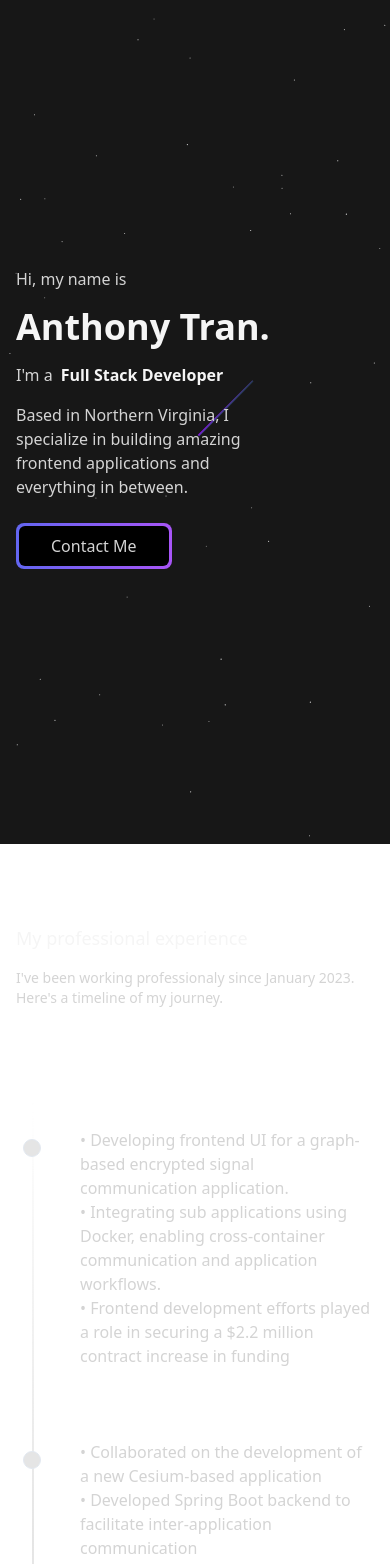
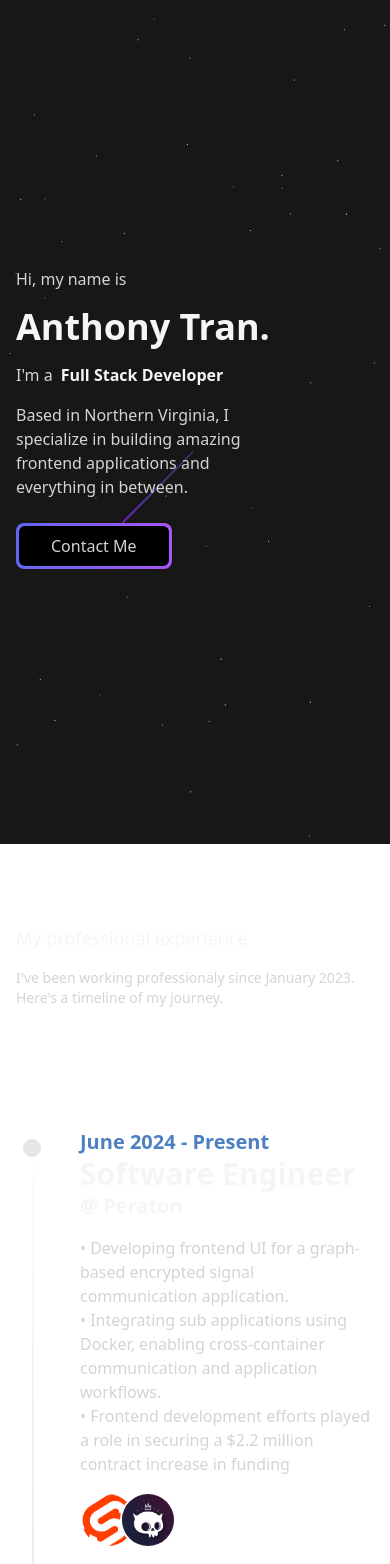
Before and after one commit to anthonyt03/anthony-portfolio, a Next.js app: page / in a window 390 px wide. Shown: the top 1564 px of the page. Built offline with nearby package versions, Linux system fonts and the light colour scheme.

Commit message:
fixed timeline styling on mobile

```diff
--- a/src/app/page.tsx
+++ b/src/app/page.tsx
@@ -4,10 +4,9 @@ import { cn } from '~/lib/utils'
 import ContactButton from './ContactButton'
 import { ShootingStars } from '~/components/ui/shooting-stars'
 import { StarsBackground } from '~/components/ui/stars-background'
-import { TracingBeam } from '~/components/ui/tracing-beam'
 import { Timeline } from '~/components/ui/timeline'
-import Image from 'next/image'
 import React from 'react'
+import { AnimatedTooltip } from '~/components/ui/animated-tooltip'
 
 export default function HomePage() {
   const flipWords = [
@@ -18,13 +17,26 @@ export default function HomePage() {
     'Programmer',
     'Techie',
   ]
+
+  const people = [
+    {
+      id: 1,
+      name: 'Svelte',
+      image: '/svelte.png',
+    },
+    {
+      id: 2,
+      name: 'Skeleton',
+      image: '/skeleton.png',
+    },
+  ]
   const data = [
     {
       title: 'Software Engineer',
       company: 'Peraton',
       time: 'June 2024 - Present',
       content: (
-        <div className='flex flex-col'>
+        <div className='flex h-full flex-col'>
           <p>
             • Developing frontend UI for a graph-based encrypted signal
             communication application.
@@ -37,6 +49,9 @@ export default function HomePage() {
             • Frontend development efforts played a role in securing a $2.2
             million contract increase in funding
           </p>
+          <div className='justify-left flex h-full w-full flex-row pt-4'>
+            <AnimatedTooltip items={people} />
+          </div>
         </div>
       ),
     },
@@ -127,7 +142,7 @@ export default function HomePage() {
         <div className='h-full'>
           <Timeline data={data} />
         </div>
-        <div className='h-screen w-full bg-white'></div>
+        <div className='h-screen w-full'></div>
       </div>
     </>
   )
--- a/src/components/ui/animated-tooltip.tsx
+++ b/src/components/ui/animated-tooltip.tsx
@@ -15,7 +15,6 @@ export const AnimatedTooltip = ({
   items: {
     id: number;
     name: string;
-    designation: string;
     image: string;
   }[];
 }) => {
@@ -73,7 +72,7 @@ export const AnimatedTooltip = ({
                 <div className="font-bold text-white relative z-30 text-base">
                   {item.name}
                 </div>
-                <div className="text-white text-xs">{item.designation}</div>
+                {/* <div className="text-white text-xs">{item.designation}</div> */}
               </motion.div>
             )}
           </AnimatePresence>
--- a/src/components/ui/timeline.tsx
+++ b/src/components/ui/timeline.tsx
@@ -74,8 +74,24 @@ export const Timeline = ({ data }: { data: TimelineEntry[] }) => {
               </h3>
             </div>
 
+            {/* <div className="relative pl-20 pr-4 md:pl-4 w-full mb-8 text-md font-normal text-neutral-300">
+              {item.content}
+            </div> */}
             <div className="relative pl-20 pr-4 md:pl-4 w-full mb-8 text-md font-normal text-neutral-300">
-              {item.content}
+              <h3 className="md:hidden block text-2xl mb-4 text-left font-bold text-neutral-100 dark:text-neutral-500">
+              <div className="flex flex-col">
+                  <div className="text-xl text-[#4d7fc3] font-semibold">
+                    {item.time}
+                  </div>
+                  <div className="text-3xl font-semibold">
+                    {item.title}
+                  </div>
+                  <div className="text-xl font-semibold">
+                    @ {item.company}
+                  </div>
+                </div>
+              </h3>
+              {item.content}{" "}
             </div>
           </div>
         ))}
```
Also changed, not shown: public/skeleton.png (added), public/svelte.png (added).
